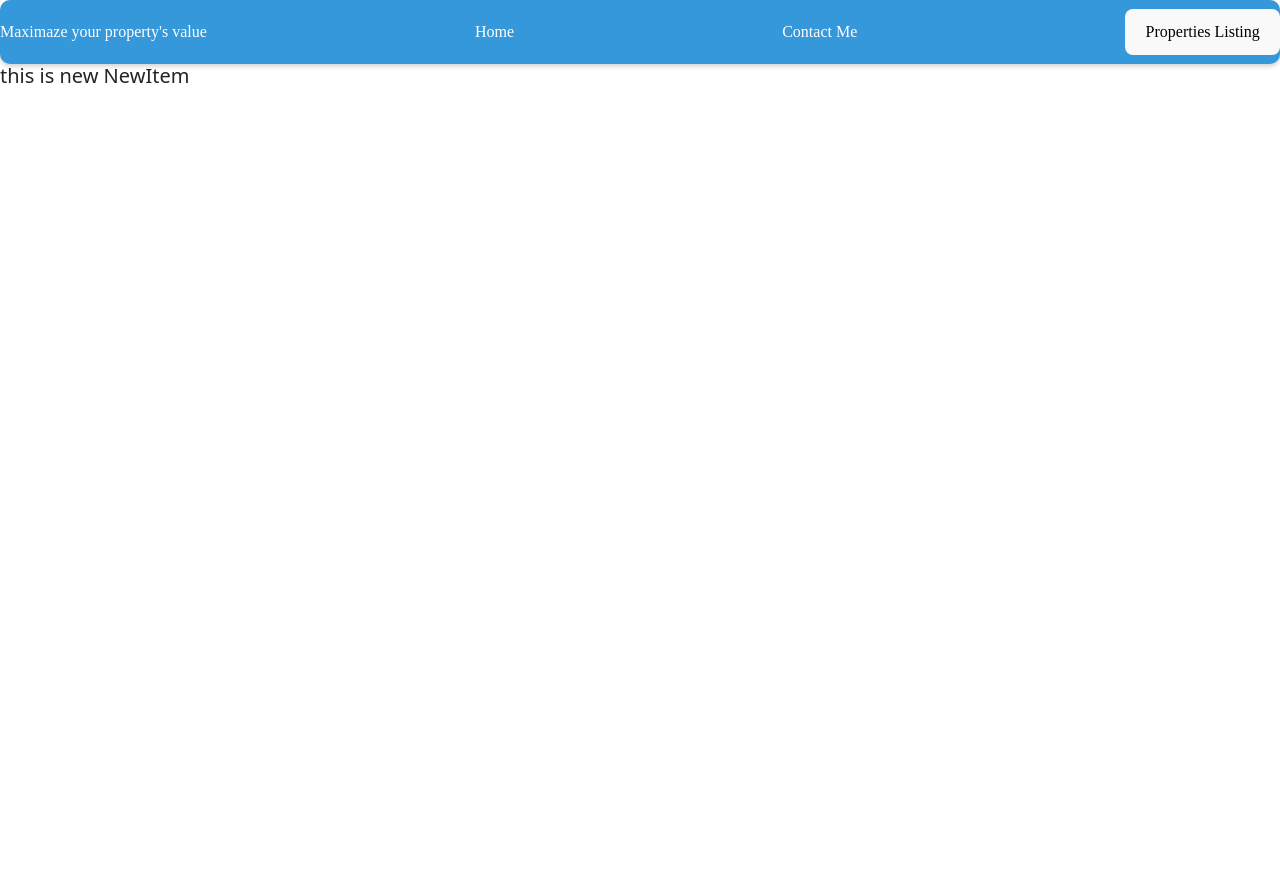
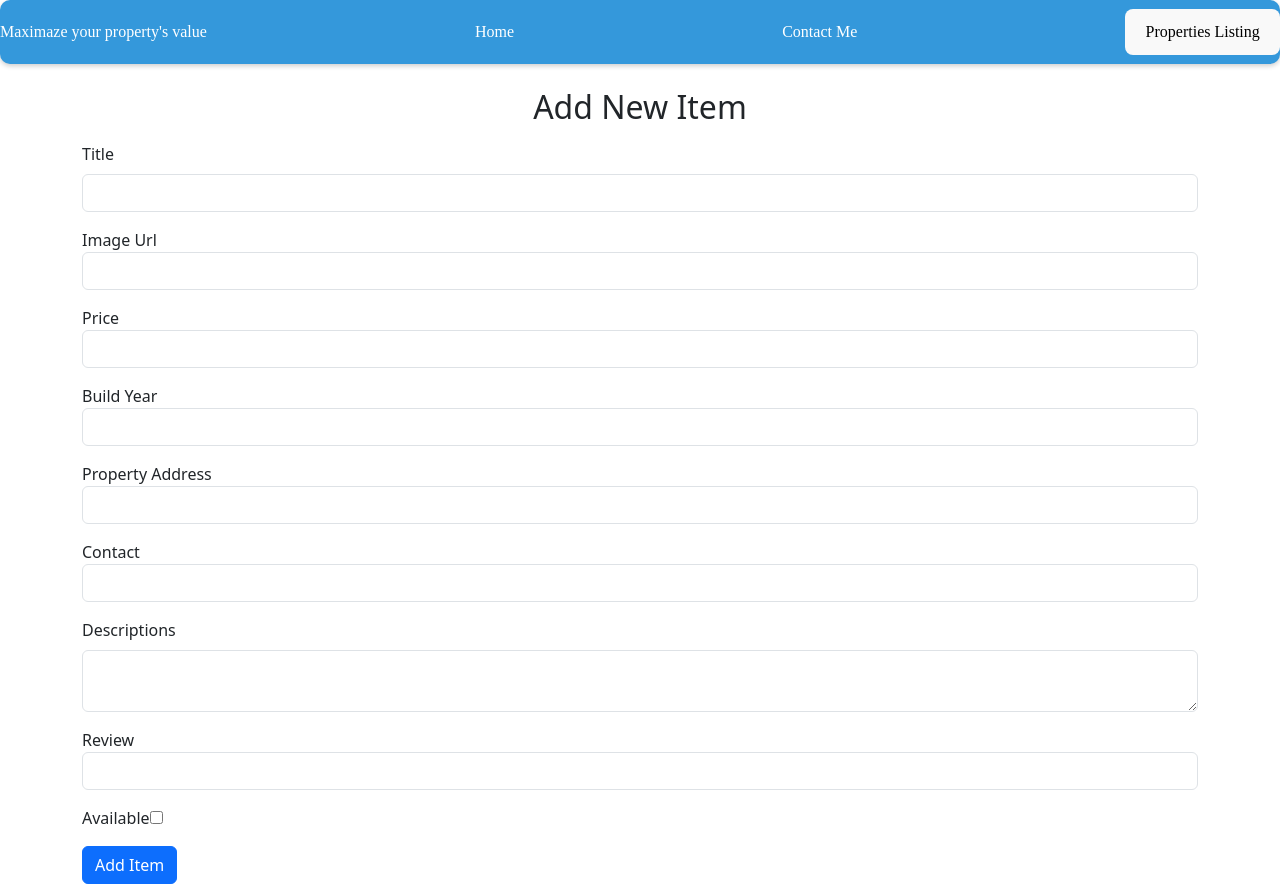
Before and after one commit to Batista0523/johnson-portoflio-front, a React (Vite) app: page /create in a window 1280 px wide. Before the commit the page ends 800 px from the top, so only its background shows below. Built offline with nearby package versions, Linux system fonts and the light colour scheme.

Commit message:
done with delete and create

```diff
--- a/src/container/Create/NewItem.jsx
+++ b/src/container/Create/NewItem.jsx
@@ -1,11 +1,172 @@
-import React from 'react';
+import React, { useState } from "react";
+import { addItem } from "../../helpers/apicalls";
 
 const NewItem = () => {
-    return (
-        <div>
-            <h5>this is new NewItem</h5>
+  const [formData, setFormData] = useState({
+    title: "",
+    descriptions: "",
+    imageurl: "",
+    builddate: "",
+    contact: "",
+    review: "",
+    available: false,
+    price: "",
+    homeaddress: "",
+  });
+
+  const handleInputChange = (e) => {
+    const { name, value } = e.target;
+    setFormData({ ...formData, [name]: value });
+  };
+
+  const handleCheckedBoxChange = (e) => {
+    const { name, checked } = e.target;
+    setFormData({ ...formData, [name]: checked });
+  };
+
+  const handleSubmit = async (e) => {
+    e.preventDefault();
+
+    try {
+      const response = await addItem(formData);
+
+      if (response && response.id) {
+        alert('Item added successfully!');
+        setFormData({
+          title: '',
+          descriptions: '',
+          imageurl: '',
+          builddate: '',
+          contact: '',
+          review: '',
+          available: false,
+          price: '',
+          homeaddress: '',
+        });
+      } else {
+        console.error('Unexpected response format:', response);
+        alert('Item addition failed. Please try again.');
+      }
+    } catch (error) {
+      console.error('Error adding item:', error);
+      alert('Item addition failed. Please try again.');
+    }
+  };
+
+
+  return (
+    <div className="container mt-4">
+      <h2 className="mb-3 text-center">Add New Item</h2>
+      <form onSubmit={handleSubmit}>
+        <div className="mb-3">
+          <label htmlFor="title" className="form-label">
+            Title
+          </label>
+          <input
+            type="text"
+            className="form-control"
+            id="title"
+            name="title"
+            value={formData.title}
+            onChange={handleInputChange}
+          />
         </div>
-    );
-}
+
+        <div className="mb-3">
+          <label htmlFor="imageurl">Image Url</label>
+          <input
+            type="text"
+            id="imageurl"
+            name="imageurl"
+            className="form-control"
+            value={formData.imageurl}
+            onChange={handleInputChange}
+          />
+        </div>
+        <div className="mb-3">
+          <label htmlFor="price">Price</label>
+          <input
+            type="number"
+            name="price"
+            id="price"
+            className="form-control"
+            value={formData.price}
+            onChange={handleInputChange}
+          />
+        </div>
+        <div className="mb-3">
+          <label htmlFor="builddate">Build Year</label>
+          <input
+            type="number"
+            name="builddate"
+            id="builddate"
+            className="form-control"
+            value={formData.builddate}
+            onChange={handleInputChange}
+          />
+        </div>
+        <div className="mb-3">
+          <label htmlFor="homeaddress">Property Address</label>
+          <input
+            type="text"
+            name="homeaddress"
+            id="homeaddress"
+            className="form-control"
+            value={formData.homeaddress}
+            onChange={handleInputChange}
+          />
+        </div>
+        <div className="mb-3">
+          <label htmlFor="contact">Contact</label>
+          <input
+            type="text"
+            id="contact"
+            name="contact"
+            className="form-control"
+            value={formData.contact}
+            onChange={handleInputChange}
+          />
+        </div>
+        <div className="mb-3">
+          <label htmlFor="descriptions" className="form-label">
+            Descriptions
+          </label>
+          <textarea
+            className="form-control"
+            id="descriptions"
+            name="descriptions"
+            value={formData.descriptions}
+            onChange={handleInputChange}
+          />
+        </div>
+        <div className="mb-3">
+          <label htmlFor="review">Review</label>
+          <input
+            type="text"
+            name="review"
+            id="review"
+            className="form-control"
+            value={formData.review}
+            onChange={handleInputChange}
+          />
+        </div>
+        <div className="mb-3">
+          <label htmlFor="price">Available</label>
+          <input
+            type="checkbox"
+            id="available"
+            name="available"
+            className="form-check-box"
+            value={formData.available}
+            onChange={handleCheckedBoxChange}
+          />
+        </div>
+        <button type="submit" className="btn btn-primary">
+          Add Item
+        </button>
+      </form>
+    </div>
+  );
+};
 
 export default NewItem;
--- a/src/container/Details/ShowPage.jsx
+++ b/src/container/Details/ShowPage.jsx
@@ -1,10 +1,11 @@
 import React, { useState, useEffect } from 'react';
-import { useParams } from 'react-router-dom';
-import { getItem } from '../../helpers/apicalls';
+import {useParams } from 'react-router-dom';
+import { getItem,deleteItem } from '../../helpers/apicalls';
 import { Link } from 'react-router-dom';
 
 const ShowPage = () => {
   const { id } = useParams();
+
   const [item, setItem] = useState(null);
 
   useEffect(() => {
@@ -23,6 +24,30 @@ const ShowPage = () => {
   if (!item) {
     return <div>Loading...</div>;
   }
+  const handleDelete = async () => {
+    const confirmDelete = window.confirm("Are you sure you want to delete this item?");
+    if (confirmDelete) {
+      try {
+        const success = await deleteItem(id);
+        if (success) {
+          alert('Item deleted successfully!');
+
+          window.location.href = '/index';
+        } else {
+          alert('Failed to delete item. Please try again.');
+        }
+      } catch (error) {
+        console.error('Error deleting item:', error);
+        alert('Failed to delete item. Please try again.');
+      }
+    }
+  };
+
+  if (!item) {
+    return <div>Loading...</div>;
+  }
+
+
 
   return (
     <div className="container-fluid mt-4">
@@ -53,7 +78,7 @@ const ShowPage = () => {
           </Link>
         </div>
         <div className="col-md-6 mb-3 d-flex justify-content-center align-items-center">
-          <button className="btn btn-danger btn-lg">Delete</button>
+          <button className="btn btn-danger btn-lg" onClick={handleDelete}>Delete</button>
         </div>
       </div>
     </div>
--- a/src/helpers/apicalls.js
+++ b/src/helpers/apicalls.js
@@ -27,24 +27,22 @@ const getItem = (id) => {
     })
     .catch((err) => console.error(err));
 };
-
 const addItem = (data) => {
   const options = {
     method: "POST",
     body: JSON.stringify(data),
     headers: { "Content-type": "application/json" },
   };
+
   return fetch(URL, options)
     .then((res) => res.json())
     .then((json) => {
-      if (json.success && json.data) {
-        return json.data;
-      } else {
-        console.error("Unexpected response format:", json);
-        throw new Error("Unexpected response format");
-      }
+      return json;
     })
-    .catch((err) => console.error(err));
+    .catch((err) => {
+      console.error(err);
+      throw err;
+    });
 };
 
 const updateItem = (id, data) => {
@@ -76,16 +74,25 @@ const deleteItem = (id) => {
   };
 
   return fetch(`${URL}/${id}`, options)
-    .then((res) => res.json())
+    .then((res) => {
+      if (!res.ok) {
+        throw new Error("Failed to delete item");
+      }
+      return res.json();
+    })
     .then((json) => {
-      if (json.success && json.data && json.data.id) {
+      if (json.success) {
         return true;
       } else {
         console.error("Unexpected response format:", json);
         throw new Error("Unexpected response format");
       }
     })
-    .catch((err) => console.error(err));
+    .catch((err) => {
+      console.error(err);
+      throw err;
+    });
 };
 
+
 export { getAllItems, getItem, deleteItem, updateItem, addItem };
```
